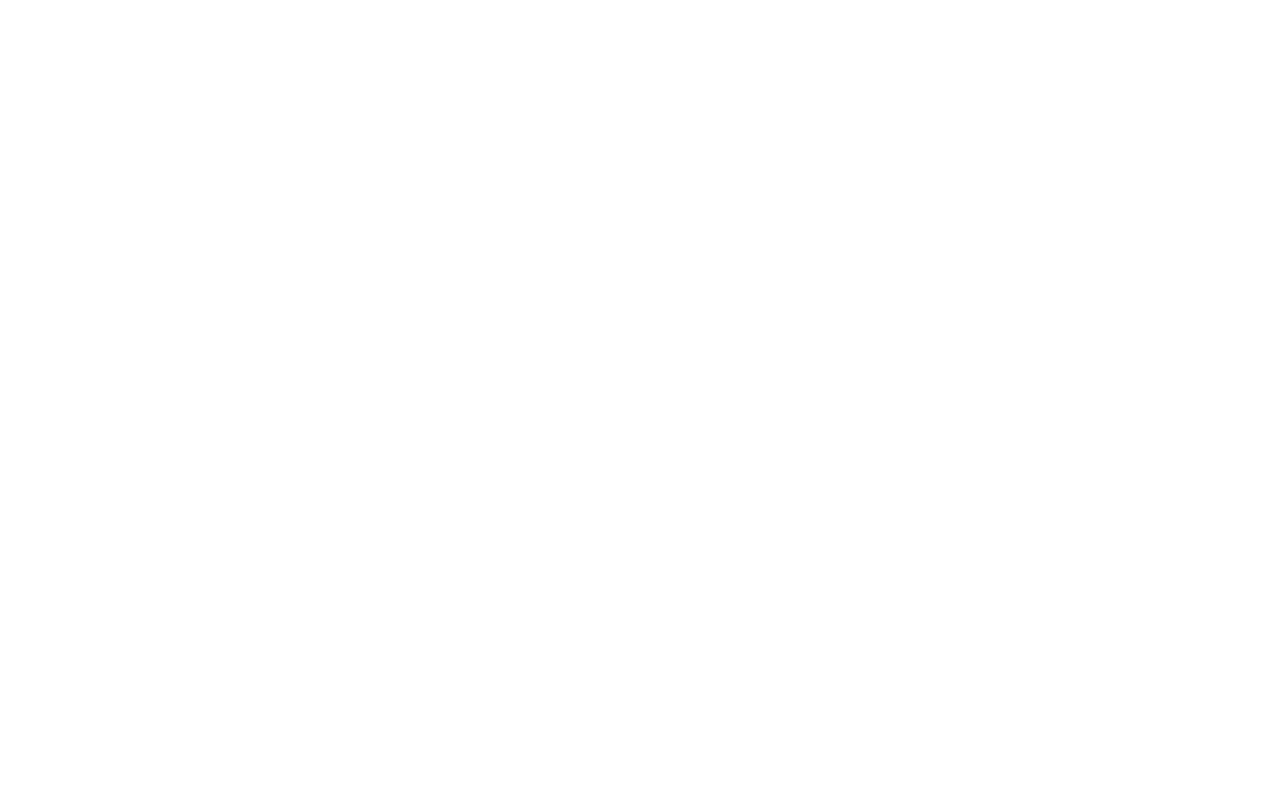
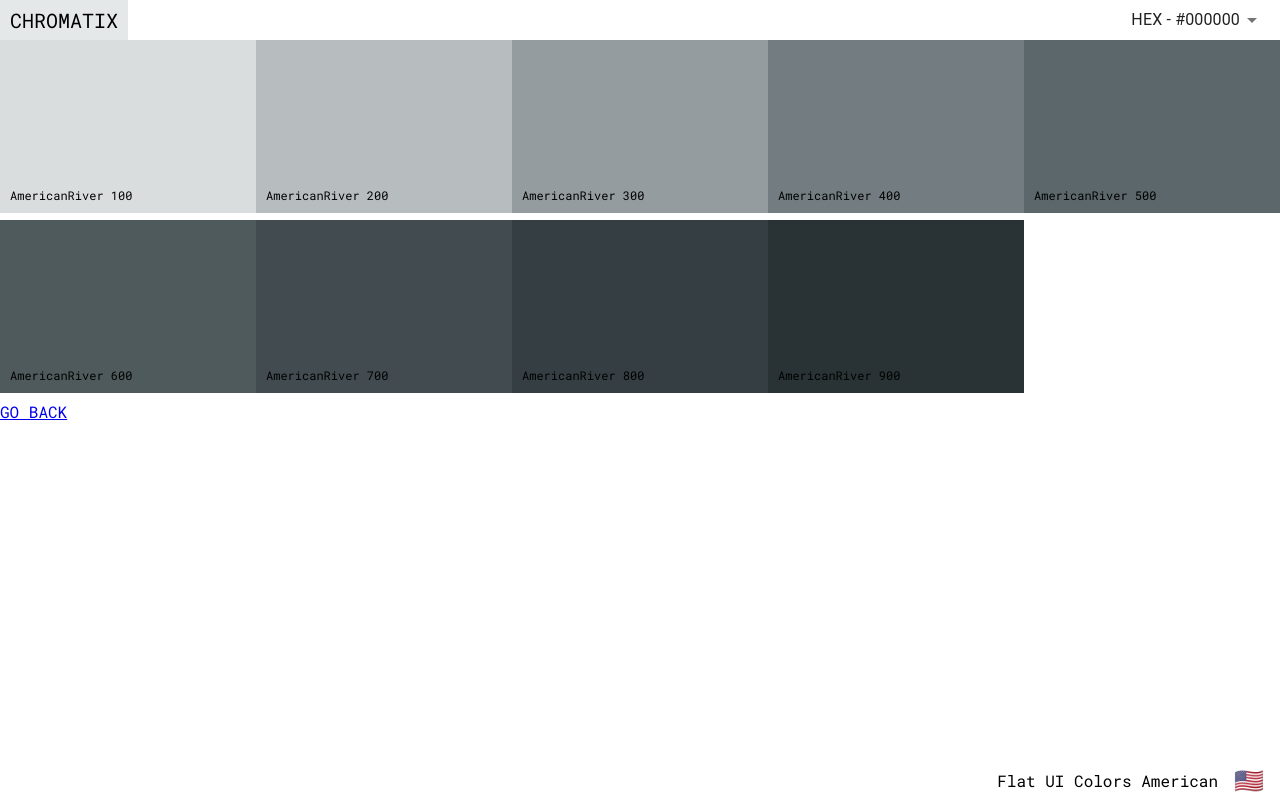
Before and after one commit to Kunstix/Chromatix, a React (Create React App) app: page /palette/flat-ui-colors-american/americanriver in a window 1280 px wide. Built offline with nearby package versions, Linux system fonts and the light colour scheme.

Commit message:
add singlepalette

```diff
--- a/src/App.jsx
+++ b/src/App.jsx
@@ -1,6 +1,7 @@
 import React from 'react';
 import Palette from './components/colors/Palette';
 import Dashboard from './components/colors/Dashboard';
+import SinglePalette from './components/colors/SinglePalette';
 import { Route, Switch } from 'react-router-dom';
 import { generatePalette } from './helpers/colors';
 import seedColors from './seedColors';
@@ -15,13 +16,27 @@
       <Route
         exact
         path='/'
-        render={() => <Dashboard palettes={seedColors} />}
+        render={routeProps => (
+          <Dashboard palettes={seedColors} {...routeProps} />
+        )}
       />
       <Route
         exact
-        path='/palette/:id'
+        path='/palette/:paletteId'
         render={({ match }) => (
-          <Palette palette={generatePalette(findPalette(match.params.id))} />
+          <Palette
+            palette={generatePalette(findPalette(match.params.paletteId))}
+          />
+        )}
+      />
+      <Route
+        exact
+        path='/palette/:paletteId/:colorId'
+        render={({ match }) => (
+          <SinglePalette
+            palette={generatePalette(findPalette(match.params.paletteId))}
+            colorId={match.params.colorId}
+          />
         )}
       />
     </Switch>
--- a/src/components/colors/ColorBox.jsx
+++ b/src/components/colors/ColorBox.jsx
@@ -1,4 +1,5 @@
 import React, { Component } from 'react';
+import { Link, withRouter } from 'react-router-dom';
 import { CopyToClipboard } from 'react-copy-to-clipboard';
 import './ColorBox.scss';
 
@@ -12,7 +13,7 @@
   }
 
   render() {
-    const { name, bg } = this.props;
+    const { name, bg, paletteId, colorId, showLink } = this.props;
     const { copied } = this.state;
     return (
       <CopyToClipboard text={bg} onCopy={() => this.toggleCopy()}>
@@ -31,7 +32,14 @@
             </div>
             <button className='copy-button'>Copy</button>
           </div>
-          <span className='more'>MORE</span>
+          {showLink && (
+            <Link
+              to={`/palette/${paletteId}/${colorId}`}
+              onClick={event => event.stopPropagation()}
+            >
+              <span className='more'>MORE</span>
+            </Link>
+          )}
         </div>
       </CopyToClipboard>
     );
--- a/src/components/colors/Dashboard.jsx
+++ b/src/components/colors/Dashboard.jsx
@@ -1,9 +1,12 @@
 import React, { Component } from 'react';
-import { Link } from 'react-router-dom';
 import PalettePreview from './PalettePreview';
 import './Dashboard.scss';
 
 class Dashboard extends Component {
+  renderPalette(id) {
+    this.props.history.push(`/palette/${id}`);
+  }
+
   render() {
     const { palettes } = this.props;
     return (
@@ -13,10 +16,12 @@
             <h5>Chromatix</h5>
           </nav>
           <div className='palettes-board'>
-            {palettes.map((palette, index) => (
-              <Link key={index} to={`/palette/${palette.id}`}>
-                <PalettePreview {...palette} />
-              </Link>
+            {palettes.map(palette => (
+              <PalettePreview
+                key={palette.id}
+                {...palette}
+                handleClick={() => this.renderPalette(palette.id)}
+              />
             ))}
           </div>
         </div>
--- a/src/components/colors/Palette.jsx
+++ b/src/components/colors/Palette.jsx
@@ -16,10 +16,17 @@
   }
 
   render() {
-    const { colors, paletteName, emoji } = this.props.palette;
+    const { id, colors, paletteName, emoji } = this.props.palette;
     const { level, format } = this.state;
     const colorBoxes = colors[level].map(color => (
-      <ColorBox key={color.name} name={color.name} bg={color[format]} />
+      <ColorBox
+        key={color.name}
+        name={color.name}
+        bg={color[format]}
+        paletteId={id}
+        colorId={color.id}
+        showLink={true}
+      />
     ));
 
     return (
@@ -28,6 +35,7 @@
           level={level}
           changeLevel={level => this.changeColorLevel(level)}
           changeFormat={format => this.changeFormat(format)}
+          showAllColors
         />
         <div className='Palette-colors'>{colorBoxes}</div>
         <Footer name={paletteName} emoji={emoji} />
--- a/src/components/colors/PalettePreview.jsx
+++ b/src/components/colors/PalettePreview.jsx
@@ -1,7 +1,7 @@
 import React from 'react';
 import './PalettePreview.scss';
 
-const PalettePreview = ({ paletteName, colors, emoji }) => {
+const PalettePreview = ({ paletteName, colors, emoji, handleClick }) => {
   const previewBoxes = colors.map(color => (
     <div
       className='preview-box'
@@ -11,12 +11,12 @@
   ));
 
   return (
-    <div className='palettePreview'>
+    <div className='palettePreview' onClick={handleClick}>
       <div className='palettePreview-colors'>{previewBoxes}</div>
-      <h5 className='palettePreview-title'>
+      <span className='palettePreview-title'>
         {paletteName}
         <span className='palettePreview-emoji'>{emoji}</span>
-      </h5>
+      </span>
     </div>
   );
 };
--- a/src/components/colors/PalettePreview.scss
+++ b/src/components/colors/PalettePreview.scss
@@ -31,6 +31,7 @@
     padding-top: 0.5rem;
     color: #000;
     font-size: 0.7rem;
+    font-weight: 500;
   }
   &-emoji {
     background-color: steelblue;
--- /dev/null
+++ b/src/components/colors/SinglePalette.jsx
@@ -0,0 +1,57 @@
+import React, { Component } from 'react';
+import { Link } from 'react-router-dom';
+import Navbar from '../nav/Navbar';
+import ColorBox from './ColorBox';
+import Footer from '../nav/Footer';
+import './SinglePalette.scss';
+
+class SinglePalette extends Component {
+  state = { format: 'hex' };
+
+  constructor(props) {
+    super(props);
+    this._shades = this.getShades(this.props.palette, this.props.colorId);
+  }
+
+  getShades(palette, colorToFilterBy) {
+    const shades = [];
+    const allColors = palette.colors;
+
+    for (let key in allColors) {
+      shades.push(allColors[key].find(color => color.id === colorToFilterBy));
+    }
+    return shades.slice(1);
+  }
+
+  changeFormat(newFormat) {
+    this.setState({ format: newFormat });
+  }
+  render() {
+    const { format } = this.state;
+    const { paletteName, emoji, id } = this.props.palette;
+    const colorBoxes = this._shades.map(color => (
+      <ColorBox
+        key={color.name}
+        name={color.name}
+        bg={color[format]}
+        showingFullPalette={false}
+      />
+    ));
+    return (
+      <div className='Palette'>
+        <Navbar
+          changeFormat={format => this.changeFormat(format)}
+          showAllColors={false}
+        />
+        <div className='Palette-colors'>
+          {colorBoxes}
+          <div className='go-back-button'>
+            <Link to={`/palette/${id}`}>GO BACK</Link>
+          </div>
+        </div>
+        <Footer name={paletteName} emoji={emoji} />
+      </div>
+    );
+  }
+}
+export default SinglePalette;
--- /dev/null
+++ b/src/components/colors/SinglePalette.scss
@@ -0,0 +1,31 @@
+.goBack {
+  width: 20%;
+  height: 50%;
+  margin: 0 auto;
+  display: inline-block;
+  position: relative;
+  cursor: pointer;
+  margin-bottom: -3.5px;
+  opacity: 1;
+  background-color: black;
+
+  a {
+    color: white;
+    width: 100px;
+    height: 30px;
+    position: absolute;
+    display: inline-block;
+    top: 50%;
+    left: 50%;
+    margin-left: -50px;
+    margin-top: -15px;
+    text-align: center;
+    outline: none;
+    background: rgba(255, 255, 255, 0.3);
+    font-size: 1rem;
+    line-height: 30px;
+    text-transform: uppercase;
+    border: none;
+    text-decoration: none;
+  }
+}
--- a/src/components/nav/Footer.css
+++ b/src/components/nav/Footer.css
@@ -4,7 +4,6 @@
   align-items: center;
   height: 5%;
   background-color: #fff;
-  font-weight: bold;
 }
 
 .emoji {
--- a/src/components/nav/Navbar.jsx
+++ b/src/components/nav/Navbar.jsx
@@ -23,13 +23,14 @@
   }
 
   render() {
-    const { level, changeLevel } = this.props;
+    const { level, changeLevel, showAllColors } = this.props;
     const { format, open } = this.state;
     return (
       <header className='Navbar'>
         <div className='logo'>
           <Link to='/'>Chromatix</Link>
         </div>
+        {showAllColors && (
           <div className='slider-container'>
             <span>Level: {level}</span>
             <div className='Slider'>
@@ -42,6 +43,7 @@
               />
             </div>
           </div>
+        )}
         <div className='select-container'>
           <Select value={format} onChange={event => this.changeFormat(event)}>
             <MenuItem value='hex'>HEX - #000000</MenuItem>
```
Lines whose indentation alone changed are shown as unchanged.
